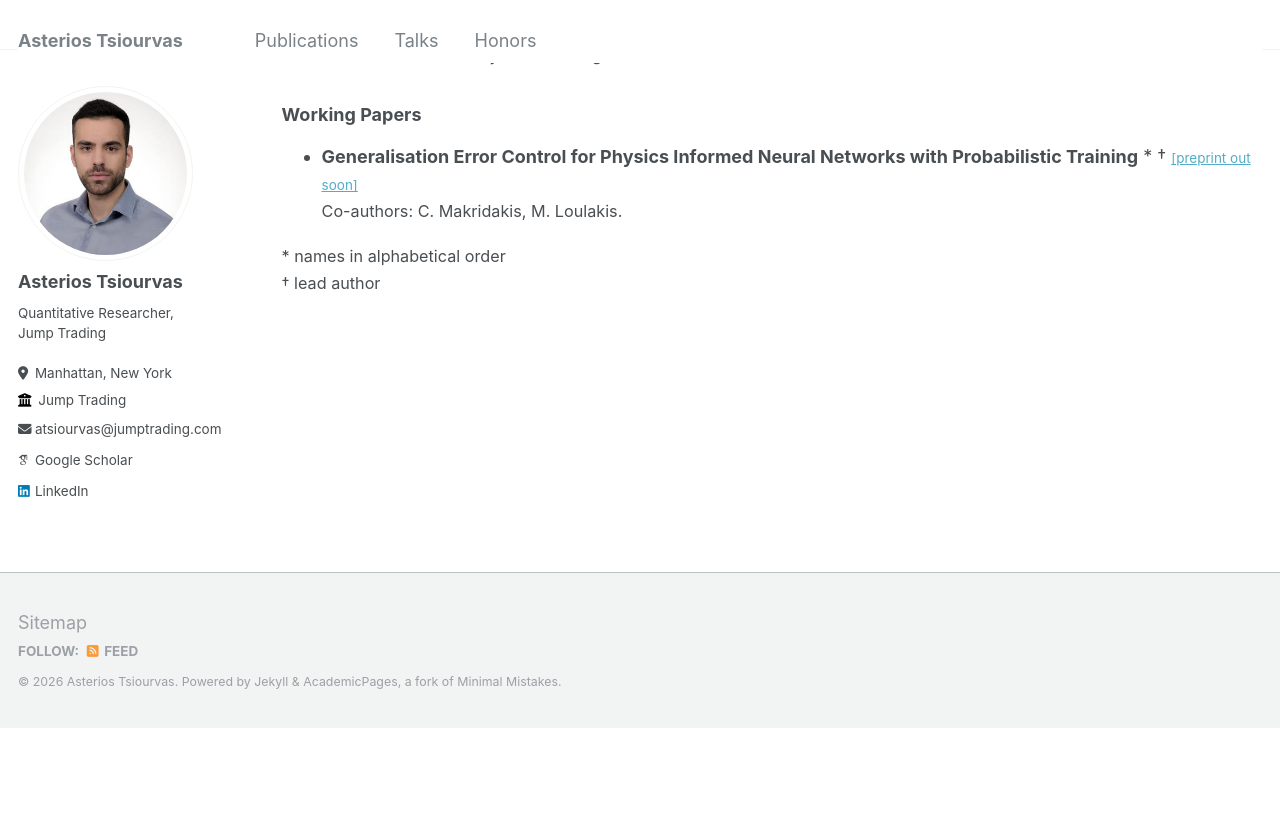
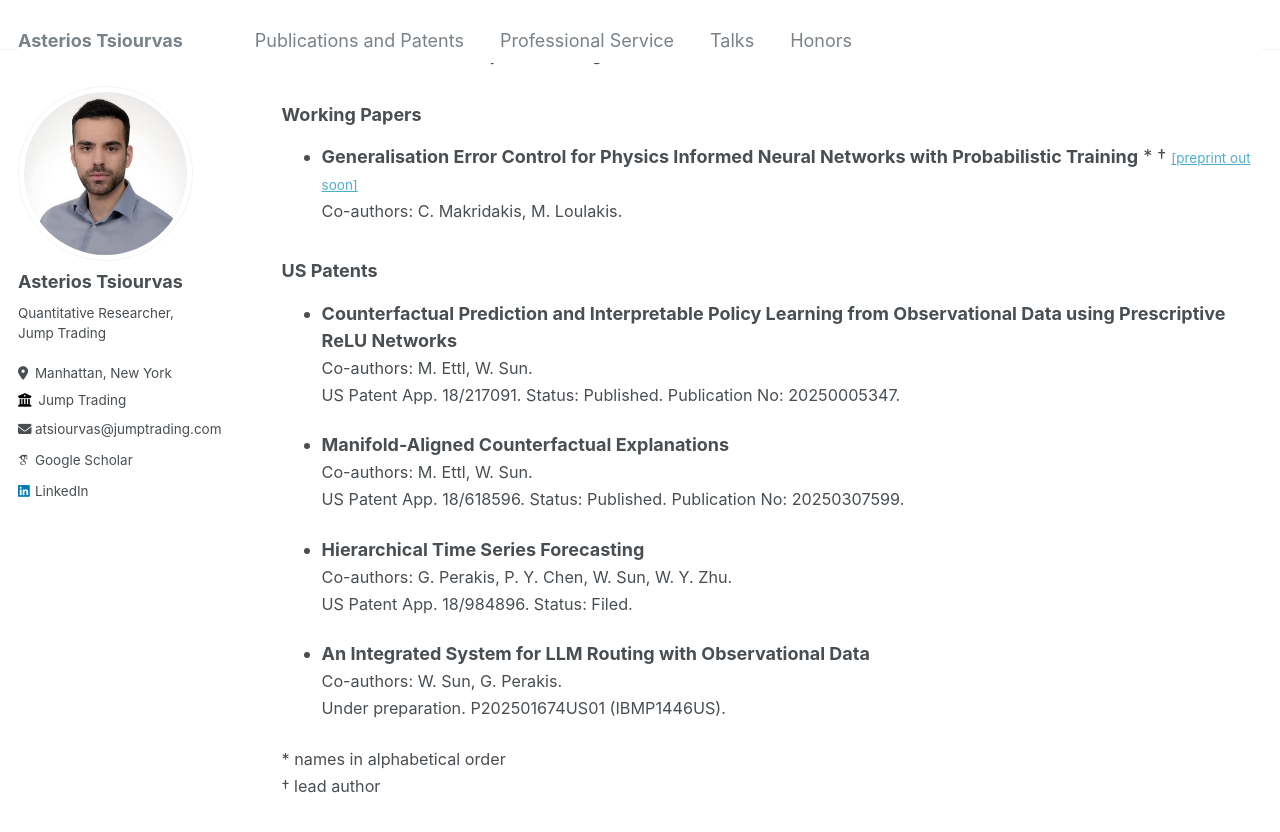
Before and after one commit to asterios-tsiourvas/asterios-tsiourvas.github.io, a Jekyll site: the page built from _pages/publications.md, in a window 1280 px wide and 900 px high, scrolled down 1943 px. Shown: the top 832 px of the window. Built offline with Jekyll 4.4.1, drawn with Linux system fonts in a browser that asks for light colours; some web fonts are replaced; before the commit the page ends 2670 px from its top, so only the background shows below that; some of the changed text lies outside the part shown.

Commit message:
added patents and professional-service

```diff
--- a/_data/navigation.yml
+++ b/_data/navigation.yml
@@ -1,7 +1,10 @@
 # main links links
 main:
-  - title: "Publications"
+  - title: "Publications and Patents"
     url: /publications/
+
+  - title: "Professional Service"
+    url: /professional-service/
 
   - title: "Talks"
     url: /talks/
--- a/_pages/publications.md
+++ b/_pages/publications.md
@@ -1,6 +1,6 @@
 ---
 layout: archive
-title: "Publications"
+title: "Publications and Patents"
 permalink: /publications/
 author_profile: true
 ---
@@ -52,4 +52,14 @@ author_profile: true
 
 - **Generalisation Error Control for Physics Informed Neural Networks with Probabilistic Training** \* † <small>[[preprint out soon]]()</small><br><span style="font-size: 0.9em;">Co-authors: C. Makridakis, M. Loulakis.</span>
 
+### US Patents
+
+- **Counterfactual Prediction and Interpretable Policy Learning from Observational Data using Prescriptive ReLU Networks** <br><span style="font-size: 0.9em;">Co-authors: M. Ettl, W. Sun. <br>US Patent App. 18/217091. Status: Published. Publication No: 20250005347.</span>
+
+- **Manifold-Aligned Counterfactual Explanations** <br><span style="font-size: 0.9em;">Co-authors: M. Ettl, W. Sun. <br>US Patent App. 18/618596. Status: Published. Publication No: 20250307599.</span>
+
+- **Hierarchical Time Series Forecasting** <br><span style="font-size: 0.9em;">Co-authors: G. Perakis, P. Y. Chen, W. Sun, W. Y. Zhu. <br>US Patent App. 18/984896. Status: Filed.</span>
+
+- **An Integrated System for LLM Routing with Observational Data** <br><span style="font-size: 0.9em;">Co-authors: W. Sun, G. Perakis. <br>Under preparation. P202501674US01 (IBMP1446US).</span>
+
 <span style="font-size: 0.9em;">\* names in alphabetical order<br>† lead author</span>
```
Also changed, not shown: _pages/professional-service.md (added, +30 -0 lines).
